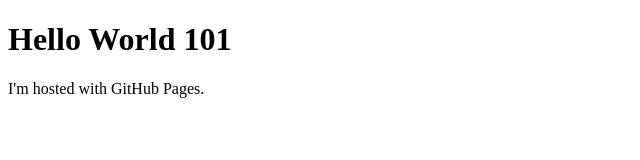
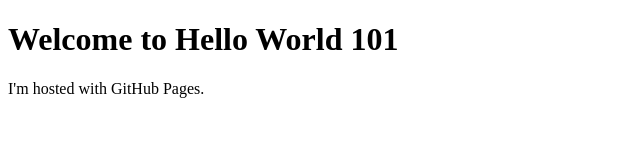
Before and after one commit to kennemodeste/kennemodeste.github.io, a plain HTML site: page index.html in a window 1280 px wide. Shown: the whole page, without its empty margins (0-640 px from the left). Drawn offline with Linux system fonts and the light colour scheme.

Commit message:
Update index.html

```diff
--- a/index.html
+++ b/index.html
@@ -1,7 +1,7 @@
 <!DOCTYPE html>
 <html>
 <body>
-<h1>Hello World 101</h1>
+<h1>Welcome to Hello World 101</h1>
 <p>I'm hosted with GitHub Pages.</p>
 </body>
 </html>
```
